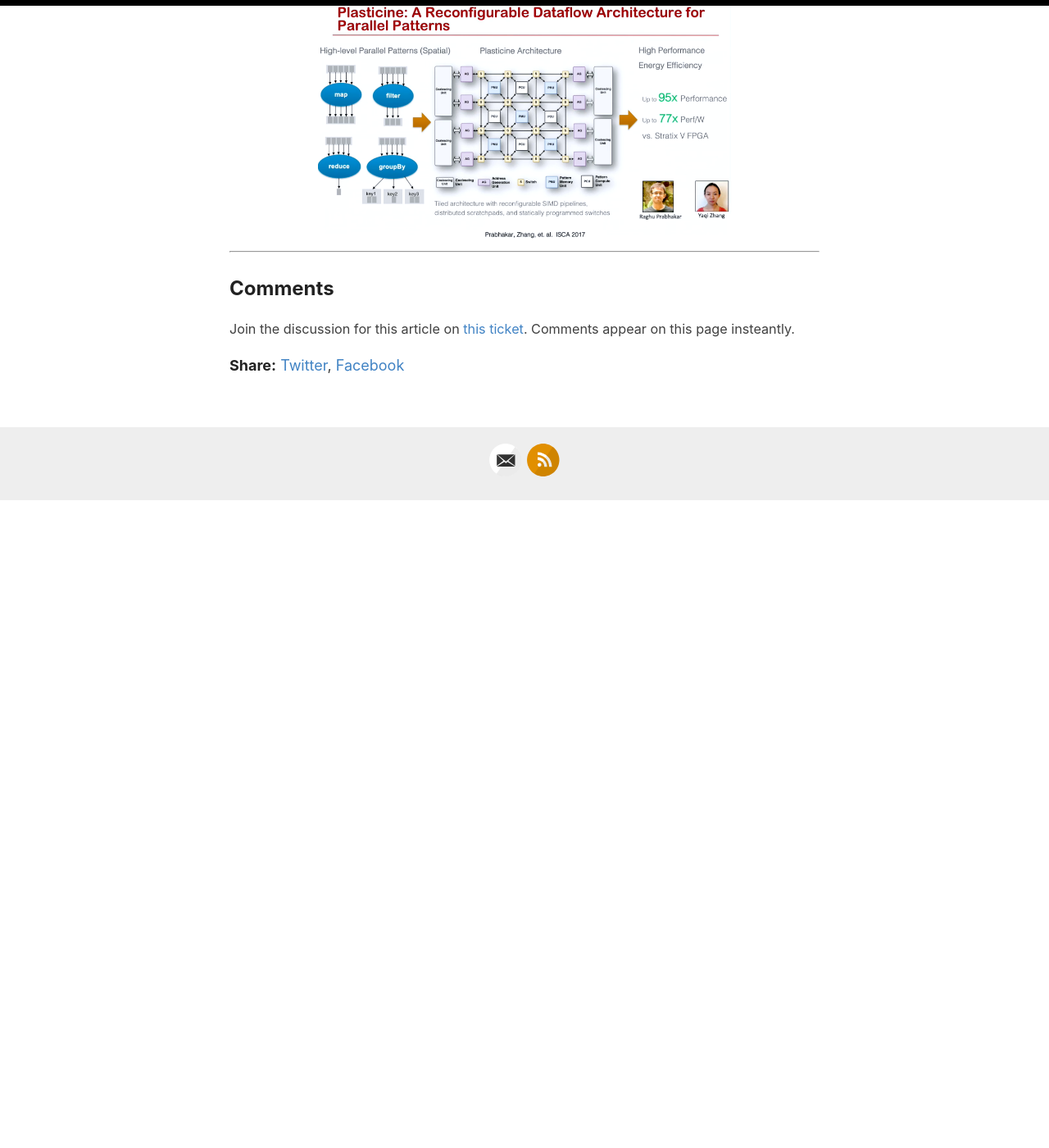
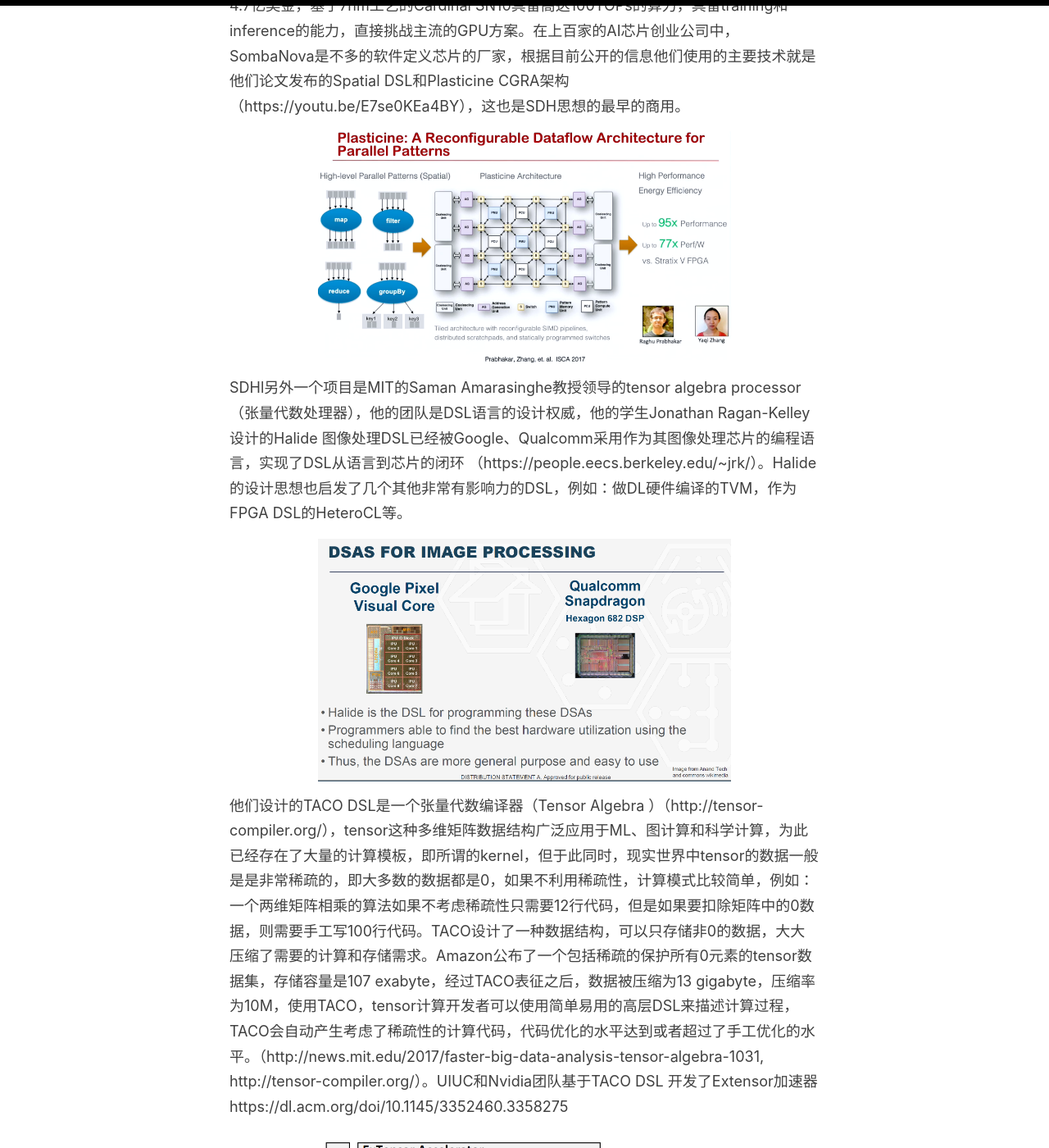
Before and after one commit to sbagga/mistyminds, a Jekyll site: the page built from _posts/2020-6-28-从ERI看半导体产业下一个10年的发展趋势.md, in a window 1280 px wide and 1400 px high, scrolled down 6525 px. Shown: the whole window at 82% size. Built offline with Jekyll 4.4.1, drawn with Linux system fonts in a browser that asks for light colours; before the commit the page ends 7136 px from its top, so only the background shows below that; some of the changed text lies outside the part shown.

Commit message:
Update 2020-6-28-从ERI看半导体产业下一个10年的发展趋势.md

```diff
--- a/_posts/2020-6-28-从ERI看半导体产业下一个10年的发展趋势.md
+++ b/_posts/2020-6-28-从ERI看半导体产业下一个10年的发展趋势.md
@@ -53,7 +53,7 @@ UIUC提出的HPVM定义了一个较为通用的DSL的IR和DSA的ISA，目标在
 
 ![斯坦福AHA组的Halide DSA](../images/AHA-DSL-architecture.png)
 
-相比DSSoC，SDH（Software Defined Hardware）强调底层可编程的硬件架构，因为针对算法优化的硬件架构迥异，为每个算法开发一个芯片成本过高，可编程的FPGA性能和ASICx相比又有交大差距，SDH目标是基于粗粒度可编程阵列（Coarse Grained Reconfigurable Array ）实现对不同算法的动态重新配置。
+相比DSSoC，SDH（Software Defined Hardware）强调底层可编程的硬件架构，因为针对算法优化的硬件架构迥异，为每个算法开发一个芯片成本过高，可编程的FPGA性能和ASIC相比又有较大差距，SDH目标是基于粗粒度可编程阵列（Coarse Grained Reconfigurable Array ）实现对不同算法的动态重新配置。FPGA可以实现gate级别的可编程功能，属于细粒度的可编程阵列，为了支持这种细粒度的可编程能力，40%的FPGA芯片面积倍用来实现gate的连接，而CGRA把编程粒度提升到了较高的算法内核的计算和内存管理层面，降低了可编程粒度，但是有效提升了计算密度和功效。比较多的CGRA架构是一个同构对称的计算和存储分片，这些分片之间通过片上网络实现高速联通，达到任何分片之间的访问，可配置的是一个计算图在CGRA资源拓扑上的映射。
 
 ![SDH Scope](../images/SDHScope.png)
 
@@ -66,3 +66,13 @@ SDH终极 目标是能够实现相比CPU 1000x的计算能效比和同样的软
 SDH项目有斯坦福并行计算实验室的Kunle Olukotun教授，他的研究小组是DSL和DSA领域的顶级团队，他们发布的Spatial 编程语言和Plasticine CGRA硬件架构完整实现了端到端的从问题到加速器的实现，并且Kunle教授和斯坦福的 NLP 大牛Christopher Re以及前Sun Sparc处理器的主任设计师Rodrigo Liang一起创立了SombaNova AI 芯片公司，融资4.7亿美金，基于7nm工艺的Cardinal SN10具备高达100TOPs的算力，具备training和inference的能力，直接挑战主流的GPU方案。在上百家的AI芯片创业公司中，SombaNova是不多的软件定义芯片的厂家，根据目前公开的信息他们使用的主要技术就是他们论文发布的Spatial DSL和Plasticine CGRA架构（https://youtu.be/E7se0KEa4BY），这也是SDH思想的最早的商用。
 
 ![Plasticine Overview](../images/Plasticine.png)
+
+SDHl另外一个项目是MIT的Saman Amarasinghe教授领导的tensor algebra processor（张量代数处理器），他的团队是DSL语言的设计权威，他的学生Jonathan Ragan-Kelley 设计的Halide 图像处理DSL已经被Google、Qualcomm采用作为其图像处理芯片的编程语言，实现了DSL从语言到芯片的闭环 （https://people.eecs.berkeley.edu/~jrk/）。Halide的设计思想也启发了几个其他非常有影响力的DSL，例如：做DL硬件编译的TVM，作为FPGA DSL的HeteroCL等。
+
+![Halide DSA](../images/halide.png)
+
+
+他们设计的TACO DSL是一个张量代数编译器（Tensor Algebra ）（http://tensor-compiler.org/），tensor这种多维矩阵数据结构广泛应用于ML、图计算和科学计算，为此已经存在了大量的计算模板，即所谓的kernel，但于此同时，现实世界中tensor的数据一般是是非常稀疏的，即大多数的数据都是0，如果不利用稀疏性，计算模式比较简单，例如：一个两维矩阵相乘的算法如果不考虑稀疏性只需要12行代码，但是如果要扣除矩阵中的0数据，则需要手工写100行代码。TACO设计了一种数据结构，可以只存储非0的数据，大大压缩了需要的计算和存储需求。Amazon公布了一个包括稀疏的保护所有0元素的tensor数据集，存储容量是107 exabyte，经过TACO表征之后，数据被压缩为13 gigabyte，压缩率为10M，使用TACO，tensor计算开发者可以使用简单易用的高层DSL来描述计算过程，TACO会自动产生考虑了稀疏性的计算代码，代码优化的水平达到或者超过了手工优化的水平。（http://news.mit.edu/2017/faster-big-data-analysis-tensor-algebra-1031, http://tensor-compiler.org/）。UIUC和Nvidia团队基于TACO DSL 开发了Extensor加速器
+https://dl.acm.org/doi/10.1145/3352460.3358275
+
+![extensor Overview](../images/extensor.png)
```
